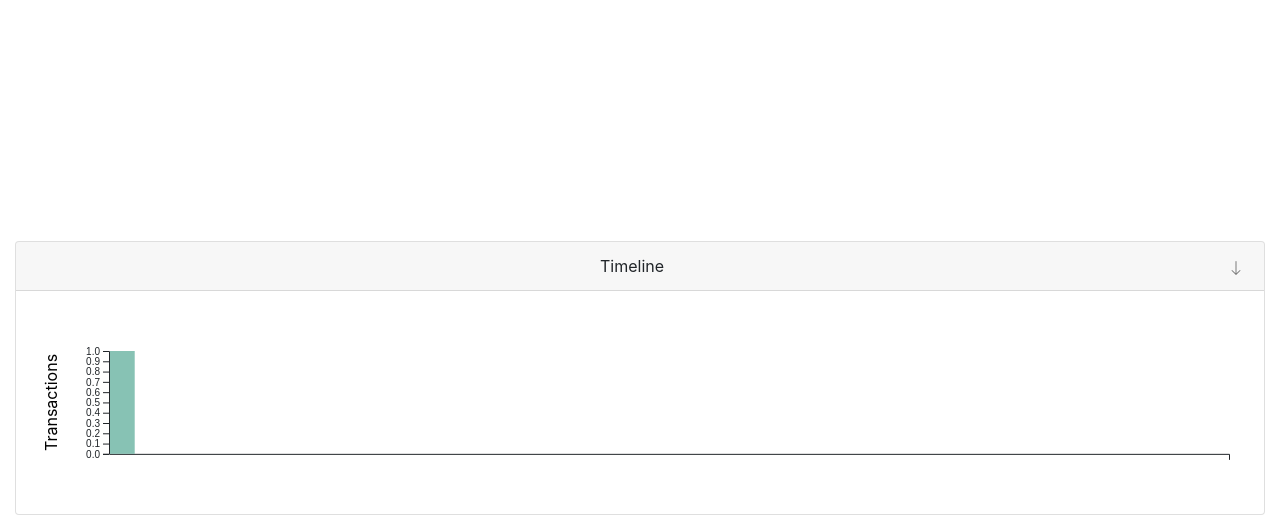
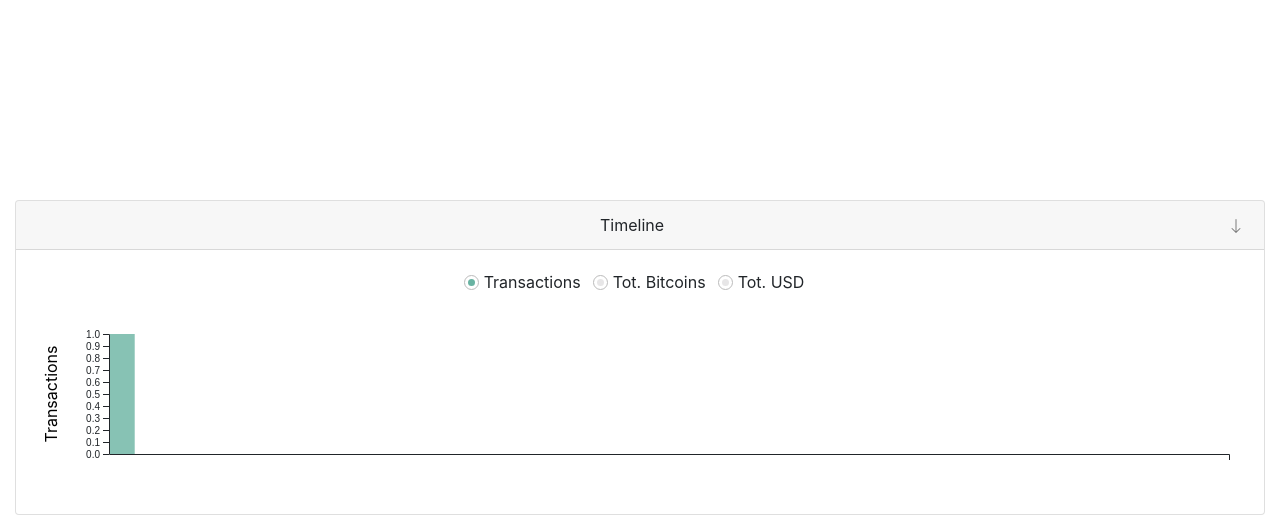
Before and after one commit to di3go-sona/bitcoin-viz, a Flask app: page /timeline in a window 1280 px wide. Shown: the part 285-800 px from the top of the page. Run offline with Flask 2, Linux system fonts and the light colour scheme; tables that the repository leaves empty hold one stand-in row (values such as "Sample post"); some libraries are stand-ins or nearby versions.

Commit message:
Added radio buttons (not working)

```diff
--- a/static/css/main.css
+++ b/static/css/main.css
@@ -10,3 +10,32 @@
     border-radius: 8px;
     pointer-events: none;
 }
+
+input[type="radio"] {
+    /* remove standard background appearance */
+    -webkit-appearance: none;
+    -moz-appearance: none;
+    appearance: none;
+    /* create custom radiobutton appearance */
+    display: inline-block;
+    width: 15px;
+    height: 15px;
+    padding: 3px;
+    /* background-color only for content */
+    background-clip: content-box;
+    border: 1px solid #bbbbbb;
+    background-color: #e7e6e7;
+    border-radius: 50%;
+  }
+
+  input.radio_transactions[type="radio"]:checked {
+    background-color: #69b3a2;
+  }
+
+  input.radio_bitcoins[type="radio"]:checked {
+    background-color: red;
+  }
+
+  input.radio_usd[type="radio"]:checked {
+    background-color: yellow;
+  }
--- a/static/js/timeline.js
+++ b/static/js/timeline.js
@@ -13,11 +13,11 @@ function format_date(date, isFull) {
 // Set the dimensions and margins of the graph
 const margin_y = {top: 40, right: 0, bottom: 40, left: 10},
       width_y  = (70 - margin_y.left - margin_y.right),
-      height_y = (window.innerWidth/7 - margin_y.top - margin_y.bottom)
+      height_y = (window.innerHeight/4 - margin_y.top - margin_y.bottom)
 
 const margin_x = {top: 40, right: 10, bottom: 40, left: 0},
       width_x  = (window.innerWidth*3 - margin_x.left - margin_x.right),
-      height_x = (window.innerWidth/7 - margin_x.top - margin_x.bottom)
+      height_x = (window.innerHeight/4 - margin_x.top - margin_x.bottom)
 
 // Append the svg object to the body of the page
 const svg_y = d3.select("#col-y-axis")
--- a/templates/timeline.html.j2
+++ b/templates/timeline.html.j2
@@ -24,6 +24,20 @@
               </button>
             </div>
           <div class="card-body active" id="timeline-body">
+            <div class="row mx-1 d-flex justify-content-center">
+              <div class="form-check form-check-inline">
+                <input class="form-check-input radio_transactions" checked type="radio" name="inlineRadioOptions" id="radio_transactions" value="transactions">
+                <label class="form-check-label" for="radio_transactions">Transactions</label>
+              </div>
+              <div class="form-check form-check-inline">
+                <input class="form-check-input radio_bitcoins" type="radio" name="inlineRadioOptions" id="radio_bitcoins" value="bitcoins">
+                <label class="form-check-label" for="radio_bitcoins">Tot. Bitcoins</label>
+              </div>
+              <div class="form-check form-check-inline">
+                <input class="form-check-input radio_usd" type="radio" name="inlineRadioOptions" id="radio_usd" value="usd">
+                <label class="form-check-label" for="radio_usd">Tot. USD</label>
+              </div>
+            </div>
             <div class="row mx-1">
               <div class="col-sm-auto p-0" id="col-y-axis">
               </div>
```
